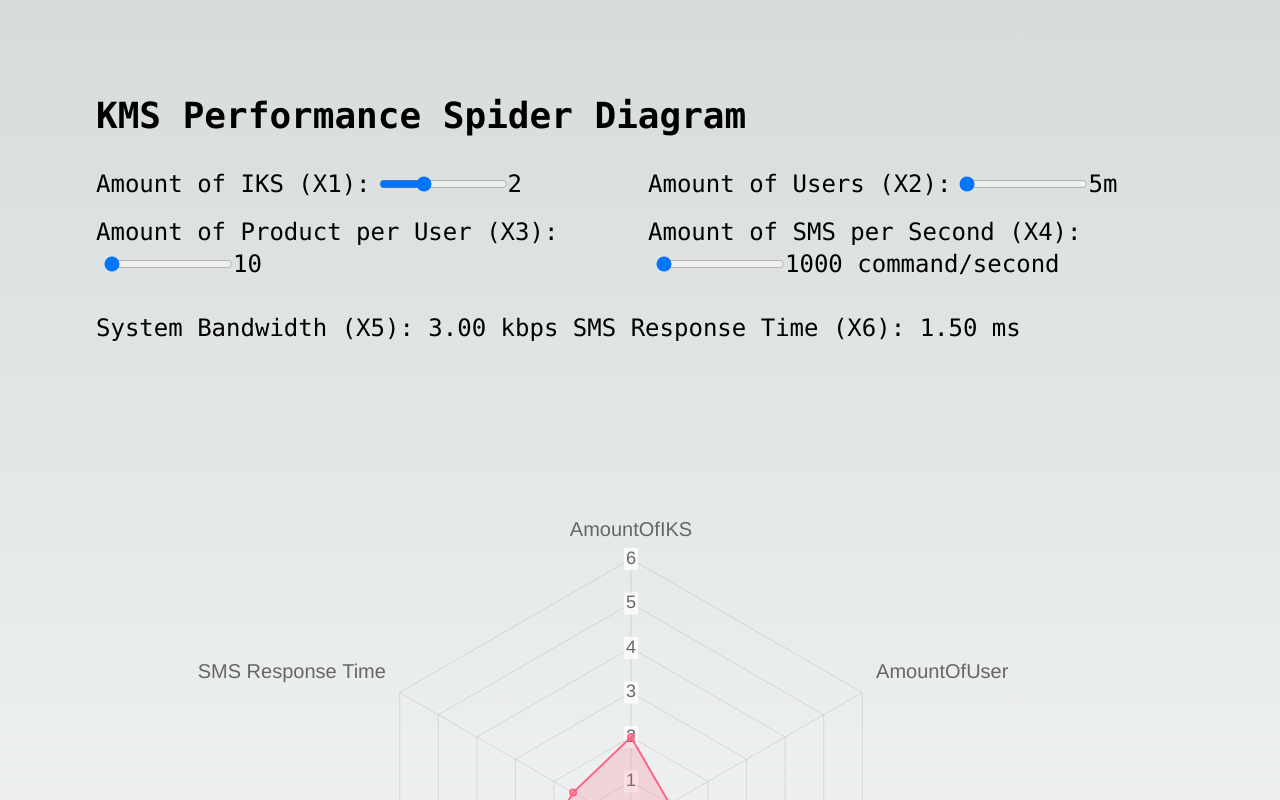
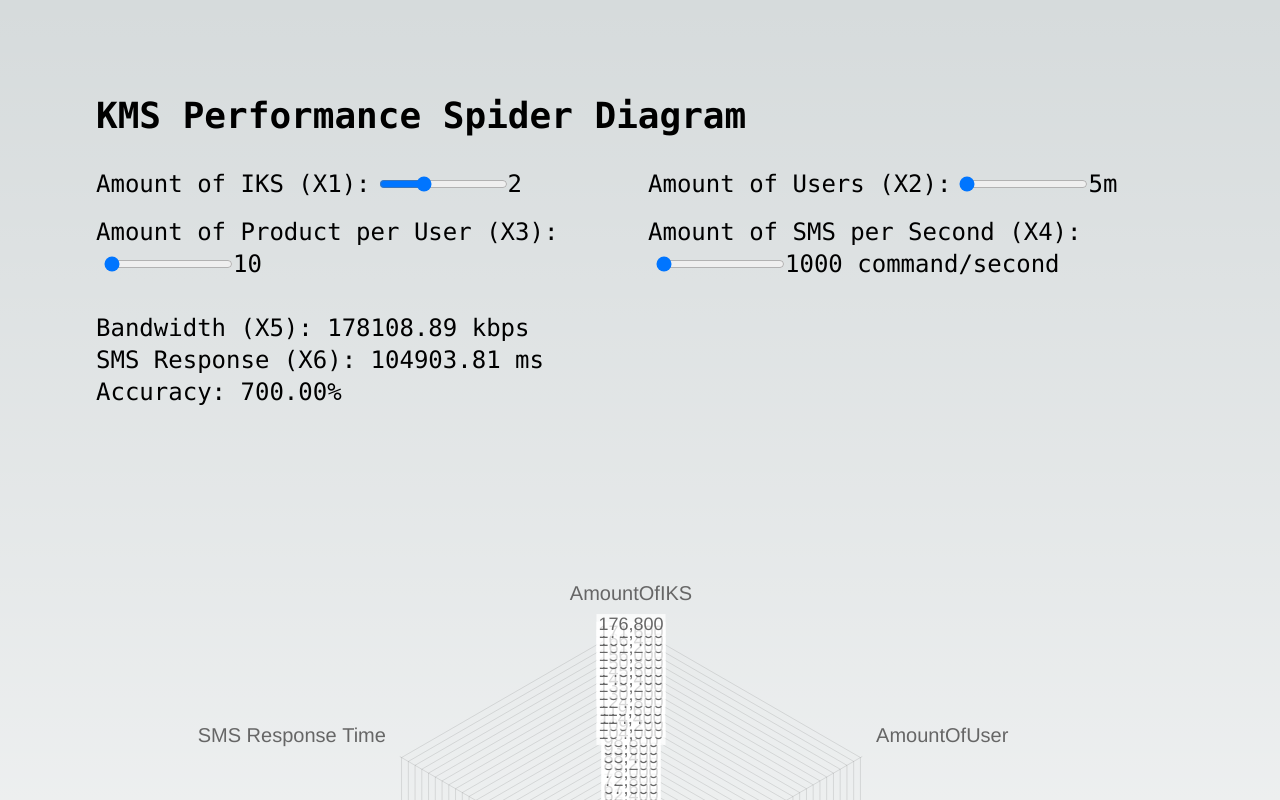
Before and after one commit to henryqian/spider-chart-project, a Next.js app: page / in a window 1280 px wide. Shown: the top 800 px of the page. Built offline with nearby package versions, Linux system fonts and the light colour scheme.

Commit message:
use lookup table for x5x6

```diff
--- a/app/page.tsx
+++ b/app/page.tsx
@@ -3,18 +3,29 @@
 
 import { useState, useEffect } from 'react'
 import SpiderChart from '../components/SpiderChart'
+import { predictX5X6 } from '../utils/lookupTable'
 
 export default function Home() {
   const [x1, setX1] = useState(2)    //iks
   const [x2, setX2] = useState(5)    //user
   const [x3, setX3] = useState(10)   //prod per user
-  const [x4, setX4] = useState(1000) //sms per cmd
+  const [x4, setX4] = useState(1000) //sms per sec
   const [x5, setX5] = useState(0)    //bandwidth
   const [x6, setX6] = useState(0)    //response time
 
+  /*
   useEffect(() => {
       setX5(x2/5 + x3/10 + x4/1000)
       setX6((x2/5 + x3/10 + x4/1000)/x1)
+  }, [x1, x2, x3, x4])
+  */
+  const [error, setError] = useState(0)
+
+  useEffect(() => {
+    const { x5: predictedX5, x6: predictedX6, error: predictedError } = predictX5X6(x1, x2, x3, x4);
+    setX5(predictedX5);
+    setX6(predictedX6);
+    setError(predictedError);
   }, [x1, x2, x3, x4])
 
   return (
@@ -75,7 +86,9 @@ export default function Home() {
           </label>
         </div>
         <div className="text-2xl mb-8">
-          <p>System Bandwidth (X5): {x5.toFixed(2)} kbps       SMS Response Time (X6): {x6.toFixed(2)} ms</p>
+          <p>Bandwidth (X5): {x5.toFixed(2)} kbps</p>
+          <p>SMS Response (X6): {x6.toFixed(2)} ms</p>
+          <p>Accuracy: {error.toFixed(2)}%</p>
         </div>
         <div className="spider-chart-container">
           <SpiderChart x1={x1} x2={x2} x3={x3} x4={x4} x5={x5} x6={x6} />
--- /dev/null
+++ b/utils/lookupTable.ts
@@ -0,0 +1,69 @@
+// utils/lookupTable.ts
+
+// 这是一个简化的查找表示例
+/*
+const [x1, setX1] = useState(2)    //iks
+const [x2, setX2] = useState(5)    //user
+const [x3, setX3] = useState(10)   //prod per user
+const [x4, setX4] = useState(1000) //sms per sec
+const [x5, setX5] = useState(0)    //bandwidth
+const [x6, setX6] = useState(0)    //response time
+*/
+// 实际使用时，您需要用真实的测试数据替换这个表
+export const lookupTable = [
+    { x1: 1, x2: 5, x3: 10, x4: 1000, x5: 50000, x6: 50000 },
+    { x1: 2, x2: 10, x3: 20, x4: 2000, x5: 400000, x6: 200000 },
+    { x1: 3, x2: 15, x3: 30, x4: 3000, x5: 1350000, x6: 450000 },
+    { x1: 4, x2: 20, x3: 40, x4: 4000, x5: 3200000, x6: 800000 },
+  ];
+
+  interface LookupEntry {
+    x1: number;
+    x2: number;
+    x3: number;
+    x4: number;
+    x5: number;
+    x6: number;
+  }
+
+  function distance(a: LookupEntry, b: LookupEntry): number {
+    return Math.sqrt(
+      Math.pow((a.x1 - b.x1) / 4, 2) +
+      Math.pow((a.x2 - b.x2) / 20, 2) +
+      Math.pow((a.x3 - b.x3) / 40, 2) +
+      Math.pow((a.x4 - b.x4) / 4000, 2)
+    );
+  }
+
+  function linearInterpolate(y1: number, y2: number, x: number): number {
+    return y1 + (y2 - y1) * x;
+  }
+
+  export function predictX5X6(x1: number, x2: number, x3: number, x4: number): { x5: number, x6: number, error: number } {
+    const input = { x1, x2, x3, x4, x5: 0, x6: 0 };
+
+    // 找到最接近的两个点
+    const sortedEntries = [...lookupTable].sort((a, b) =>
+      distance(input, a) - distance(input, b)
+    );
+
+    const nearest1 = sortedEntries[0];
+    const nearest2 = sortedEntries[1];
+
+    // 计算插值因子
+    const d1 = distance(input, nearest1);
+    const d2 = distance(input, nearest2);
+    const factor = d1 / (d1 + d2);
+
+    // 使用线性插值计算x5和x6
+    const x5 = linearInterpolate(nearest1.x5, nearest2.x5, factor);
+    const x6 = linearInterpolate(nearest1.x6, nearest2.x6, factor);
+
+    // 估算误差（这里使用了一个简单的方法，实际应用中可能需要更复杂的误差估算）
+    const error = Math.max(
+      Math.abs(nearest1.x5 - nearest2.x5) / nearest1.x5,
+      Math.abs(nearest1.x6 - nearest2.x6) / nearest1.x6
+    ) * 100; // 转换为百分比
+
+    return { x5, x6, error };
+  }
```
